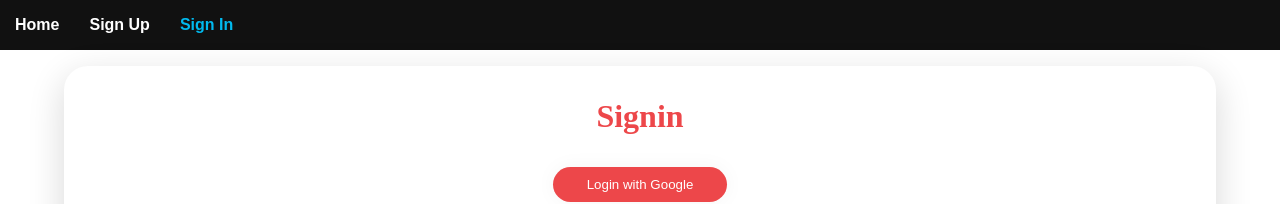
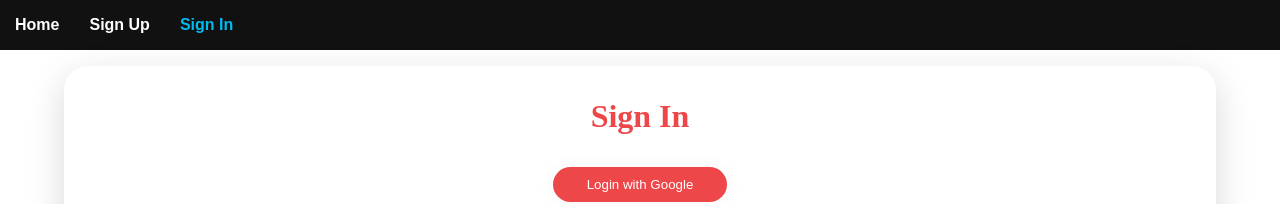
Before and after one commit to Dvent1123/calisthenics-tracker-client, a React (Create React App) app: page /signin in a window 1280 px wide. Shown: the top 204 px of the page. Built offline with nearby package versions, Linux system fonts and the light colour scheme; no server answers.

Commit message:
typo fix

```diff
--- a/src/auth/Signin.js
+++ b/src/auth/Signin.js
@@ -72,7 +72,7 @@
             <div className='signin-main'>
                 <ToastContainer />
                 {isAuth() ? <Redirect to="/" /> : null}
-                <h1 className='signin'>Signin</h1>
+                <h1 className='signin'>Sign In</h1>
                 <Google informParent={informParent}/>
                 {signinForm()}
             </div>
--- a/src/auth/Signup.js
+++ b/src/auth/Signup.js
@@ -72,7 +72,7 @@
             <div className='signin-main'>
                 <ToastContainer />
                 {isAuth() ? <Redirect to="/" /> : null}
-                <h1 className='signin'>Signup</h1>
+                <h1 className='signin'>Sign Up</h1>
                 {signupForm()}
             </div>
         </Layout>
```
